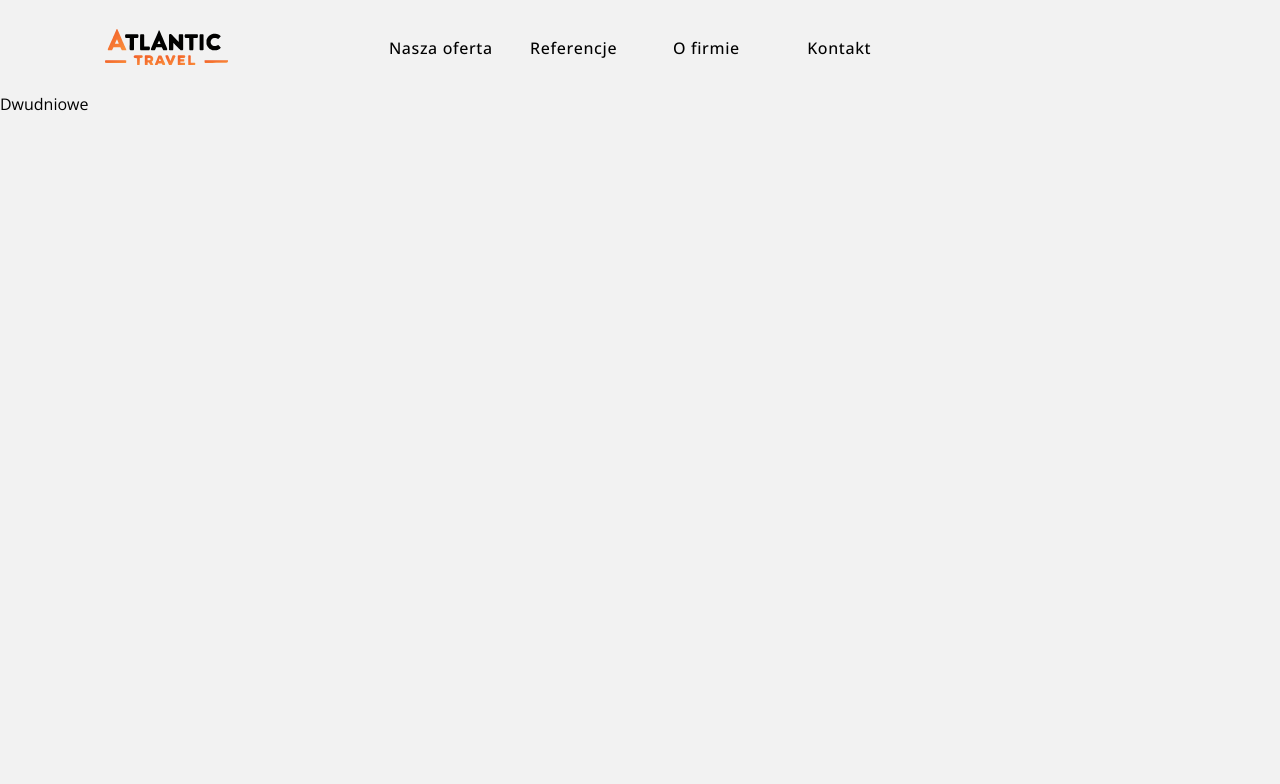
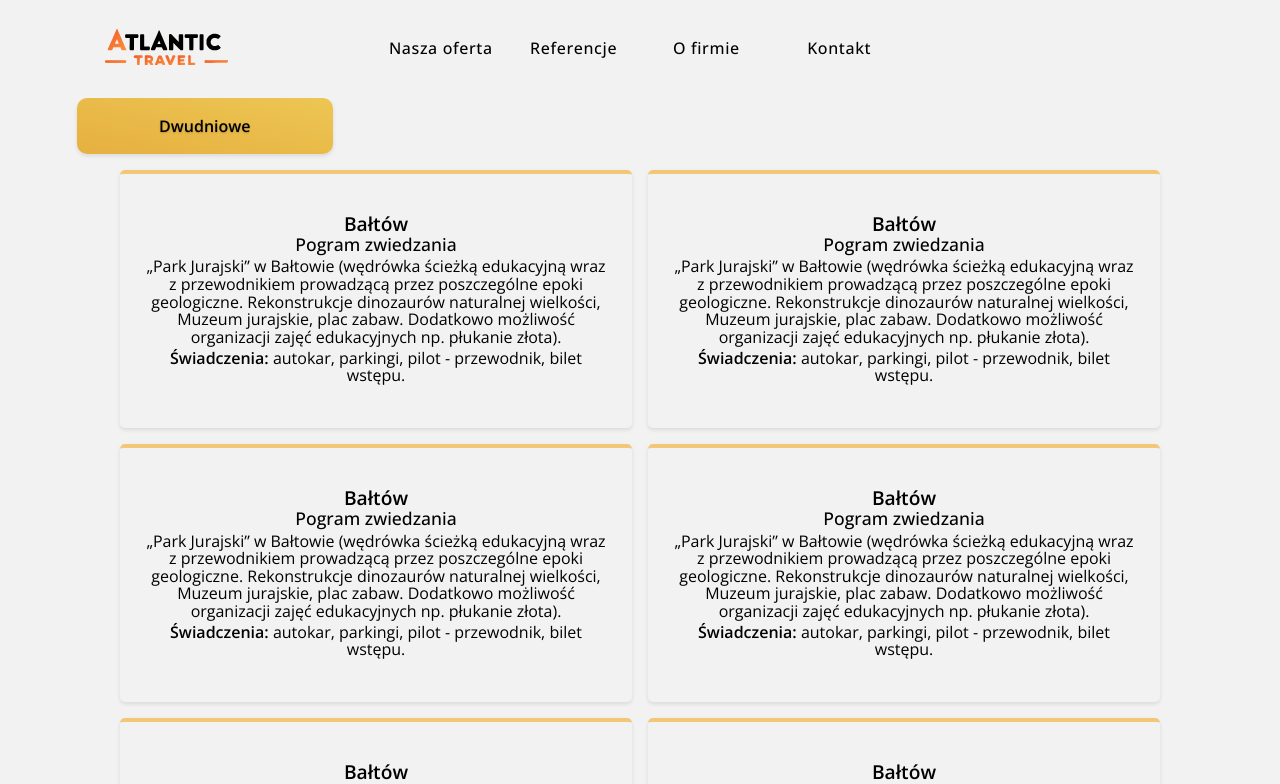
Before and after one commit to michalkrudysz/atlantic-travel, a React (Vite) app in the folder client/: page /szkolne/dwudniowe in a window 1280 px wide. Shown: the top 784 px of the page. Built offline with nearby package versions, Linux system fonts and the light colour scheme.

Commit message:
A component detailing a school trip was created and styled.

```diff
--- a/client/src/components/Footer.module.scss
+++ b/client/src/components/Footer.module.scss
@@ -9,7 +9,7 @@
   width: 100vw;
   height: auto;
   padding: 1rem 0;
-  margin-top: 1.8rem;
+  margin-top: 1.5rem;
   gap: 0.2rem;
   overflow: hidden;
   background-image: linear-gradient(
--- a/client/src/pages/SchoolTripDetails.module.scss
+++ b/client/src/pages/SchoolTripDetails.module.scss
@@ -1,3 +1,207 @@
 .school-trip-details {
   display: flex;
+  flex-direction: column;
+  justify-content: center;
+  align-items: center;
+  margin-top: 0.2rem;
+  overflow: hidden;
+
+  .title {
+    display: flex;
+    justify-content: center;
+    align-items: center;
+    width: 90vw;
+    height: 7vh;
+    margin-bottom: 0.5rem;
+    font-weight: 600;
+    border-radius: 10px;
+    background-image: linear-gradient(to right top, #e6b040, #edc653);
+    box-shadow: 0px 2px 4px rgba(0, 0, 0, 0.1);
+    text-shadow: 0px 1px 2px rgba(0, 0, 0, 0.2);
+  }
+
+  .container {
+    display: flex;
+    flex-direction: column;
+    gap: 0.5rem;
+
+    .trip-details {
+      display: flex;
+      flex-direction: column;
+      justify-content: center;
+      align-items: center;
+      width: 90vw;
+      padding: 1.2rem 0.8rem;
+      text-align: center;
+      border-radius: 5px;
+      border-top: 4px solid #f2c777;
+      box-shadow: 0px 2px 4px rgba(0, 0, 0, 0.1);
+      transition: transform 0.3s ease, box-shadow 0.3s ease;
+
+      &:hover {
+        transform: scale(1.2);
+        box-shadow: 0px 4px 8px rgba(0, 0, 0, 0.2);
+        animation: wave 2s ease-in-out infinite;
+      }
+
+      h1 {
+        font-size: 1.1rem;
+        font-weight: 600;
+        margin-bottom: 0.2rem;
+      }
+
+      h2 {
+        font-size: 1rem;
+        font-weight: 500;
+        margin-bottom: 0.3rem;
+      }
+
+      p {
+        font-size: 0.95rem;
+        font-weight: 400;
+        line-height: 1.1rem;
+        margin-bottom: 0.2rem;
+
+        span {
+          font-weight: 600;
+        }
+      }
+    }
+  }
 }
+
+@keyframes wave {
+  0%,
+  100% {
+    transform: rotate(0deg);
+  }
+  25% {
+    transform: rotate(5deg);
+  }
+  75% {
+    transform: rotate(-5deg);
+  }
+}
+
+@media (min-width: 400px) {
+  .school-trip-details {
+    .title {
+      font-size: 1.1rem;
+    }
+
+    .container {
+      .trip-details {
+        padding: 1.2rem 1rem;
+
+        h1 {
+          font-size: 1.2rem;
+        }
+
+        h2 {
+          font-size: 1.1rem;
+        }
+
+        p {
+          font-size: 1rem;
+        }
+      }
+    }
+  }
+}
+
+@media (min-width: 992px) {
+  .school-trip-details {
+    margin-top: 0.1rem;
+
+    .title {
+      align-self: start;
+      margin-left: 4.5vw;
+      width: 30vw;
+      margin-bottom: 1rem;
+      font-size: 1rem;
+    }
+
+    .container {
+      flex-direction: row;
+      flex-wrap: wrap;
+      gap: 1rem;
+      justify-content: center;
+
+      .trip-details {
+        width: 45%;
+        padding: 2.5rem 3rem;
+      }
+    }
+  }
+}
+
+@media (min-width: 1200px) {
+  .school-trip-details {
+    .title {
+      margin-left: 6vw;
+      width: 20vw;
+    }
+
+    .container {
+      .trip-details {
+        width: 40%;
+        padding: 2.5rem 1.5rem;
+      }
+    }
+  }
+}
+
+@media (min-width: 1400px) {
+  .school-trip-details {
+    .title {
+      margin-left: 8vw;
+      width: 18vw;
+    }
+
+    .container {
+      .trip-details {
+        padding: 3.5rem 2rem;
+
+        h1 {
+          font-size: 1.15rem;
+        }
+
+        h2 {
+          font-size: 1.05rem;
+        }
+
+        p {
+          font-size: 1rem;
+          width: 90%;
+        }
+      }
+    }
+  }
+}
+@media (min-width: 1400px) {
+  .school-trip-details {
+    .title {
+      margin-left: 8vw;
+      width: 16vw;
+    }
+
+    .container {
+      .trip-details {
+        padding: 4.5rem 2rem;
+
+        h1 {
+          font-size: 1.25rem;
+        }
+
+        h2 {
+          font-size: 1.1rem;
+        }
+
+        p {
+          font-size: 1rem;
+          width: 80%;
+        }
+      }
+    }
+  }
+}
--- a/client/src/pages/SchoolTripDetails.tsx
+++ b/client/src/pages/SchoolTripDetails.tsx
@@ -1,5 +1,6 @@
 import classes from "./SchoolTripDetails.module.scss";
 import { useParams } from "react-router-dom";
+import Footer from "../components/Footer";
 
 export default function SchoolTripDetails() {
   const { schoolTrips } = useParams();
@@ -9,7 +10,99 @@ export default function SchoolTripDetails() {
       <div className={classes.title}>
         <h1>{schoolTrips!.charAt(0).toUpperCase() + schoolTrips!.slice(1)}</h1>
       </div>
-      <div className={classes.container}></div>
+      <div className={classes.container}>
+        <div className={classes["trip-details"]}>
+          <h1>Bałtów</h1>
+          <h2>Pogram zwiedzania</h2>
+          <p>
+            „Park Jurajski” w Bałtowie (wędrówka ścieżką edukacyjną wraz z
+            przewodnikiem prowadzącą przez poszczególne epoki geologiczne.
+            Rekonstrukcje dinozaurów naturalnej wielkości, Muzeum jurajskie,
+            plac zabaw. Dodatkowo możliwość organizacji zajęć edukacyjnych np.
+            płukanie złota).
+          </p>
+          <p>
+            <span>Świadczenia: </span>
+            autokar, parkingi, pilot - przewodnik, bilet wstępu.
+          </p>
+        </div>
+        <div className={classes["trip-details"]}>
+          <h1>Bałtów</h1>
+          <h2>Pogram zwiedzania</h2>
+          <p>
+            „Park Jurajski” w Bałtowie (wędrówka ścieżką edukacyjną wraz z
+            przewodnikiem prowadzącą przez poszczególne epoki geologiczne.
+            Rekonstrukcje dinozaurów naturalnej wielkości, Muzeum jurajskie,
+            plac zabaw. Dodatkowo możliwość organizacji zajęć edukacyjnych np.
+            płukanie złota).
+          </p>
+          <p>
+            <span>Świadczenia: </span>
+            autokar, parkingi, pilot - przewodnik, bilet wstępu.
+          </p>
+        </div>
+        <div className={classes["trip-details"]}>
+          <h1>Bałtów</h1>
+          <h2>Pogram zwiedzania</h2>
+          <p>
+            „Park Jurajski” w Bałtowie (wędrówka ścieżką edukacyjną wraz z
+            przewodnikiem prowadzącą przez poszczególne epoki geologiczne.
+            Rekonstrukcje dinozaurów naturalnej wielkości, Muzeum jurajskie,
+            plac zabaw. Dodatkowo możliwość organizacji zajęć edukacyjnych np.
+            płukanie złota).
+          </p>
+          <p>
+            <span>Świadczenia: </span>
+            autokar, parkingi, pilot - przewodnik, bilet wstępu.
+          </p>
+        </div>
+        <div className={classes["trip-details"]}>
+          <h1>Bałtów</h1>
+          <h2>Pogram zwiedzania</h2>
+          <p>
+            „Park Jurajski” w Bałtowie (wędrówka ścieżką edukacyjną wraz z
+            przewodnikiem prowadzącą przez poszczególne epoki geologiczne.
+            Rekonstrukcje dinozaurów naturalnej wielkości, Muzeum jurajskie,
+            plac zabaw. Dodatkowo możliwość organizacji zajęć edukacyjnych np.
+            płukanie złota).
+          </p>
+          <p>
+            <span>Świadczenia: </span>
+            autokar, parkingi, pilot - przewodnik, bilet wstępu.
+          </p>
+        </div>
+        <div className={classes["trip-details"]}>
+          <h1>Bałtów</h1>
+          <h2>Pogram zwiedzania</h2>
+          <p>
+            „Park Jurajski” w Bałtowie (wędrówka ścieżką edukacyjną wraz z
+            przewodnikiem prowadzącą przez poszczególne epoki geologiczne.
+            Rekonstrukcje dinozaurów naturalnej wielkości, Muzeum jurajskie,
+            plac zabaw. Dodatkowo możliwość organizacji zajęć edukacyjnych np.
+            płukanie złota).
+          </p>
+          <p>
+            <span>Świadczenia: </span>
+            autokar, parkingi, pilot - przewodnik, bilet wstępu.
+          </p>
+        </div>
+        <div className={classes["trip-details"]}>
+          <h1>Bałtów</h1>
+          <h2>Pogram zwiedzania</h2>
+          <p>
+            „Park Jurajski” w Bałtowie (wędrówka ścieżką edukacyjną wraz z
+            przewodnikiem prowadzącą przez poszczególne epoki geologiczne.
+            Rekonstrukcje dinozaurów naturalnej wielkości, Muzeum jurajskie,
+            plac zabaw. Dodatkowo możliwość organizacji zajęć edukacyjnych np.
+            płukanie złota).
+          </p>
+          <p>
+            <span>Świadczenia: </span>
+            autokar, parkingi, pilot - przewodnik, bilet wstępu.
+          </p>
+        </div>
+      </div>
+      <Footer />
     </div>
   );
 }
```
